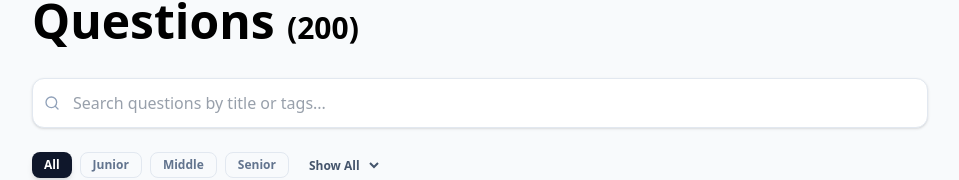
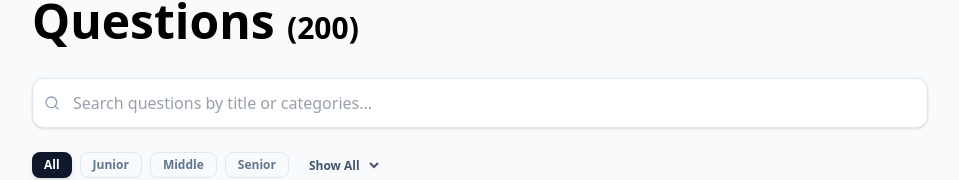
Before and after one commit to ileegant/interview-app, a React (Vite) app: page / in a window 1280 px wide. Shown: the part 447-627 px from the top of the page, without its empty margins (160-1119 px from the left). Built offline with nearby package versions, Linux system fonts and the light colour scheme.

Commit message:
feat: pdate search functionality to include category and subcategory in search query

```diff
--- a/src/App.tsx
+++ b/src/App.tsx
@@ -35,9 +35,9 @@ function App() {
         : filterStatus === "learned"
         ? q.isLearned
         : !q.isLearned;
-    const matchSearch = q.question
-      .toLowerCase()
-      .includes(searchQuery.toLowerCase());
+    const searchString =
+      `${q.question} ${q.category} ${q.subCategory}`.toLowerCase();
+    const matchSearch = searchString.includes(searchQuery.toLowerCase());
     return matchDifficulty && matchStatus && matchSearch;
   });
 
--- a/src/components/SearchEngine.tsx
+++ b/src/components/SearchEngine.tsx
@@ -13,7 +13,7 @@ export default function SearchEngine({ query, setQuery }: SearchEngineProps) {
       </div>
       <input
         type="text"
-        placeholder="Search questions by title or tags..."
+        placeholder="Search questions by title or categories..."
         value={query}
         onChange={(e) => setQuery(e.target.value)}
         className="w-full pl-10 pr-4 py-3 bg-white border border-slate-200 rounded-xl shadow-sm focus:ring-2 focus:ring-blue-500 focus:border-transparent outline-none transition-all text-slate-700"
```
